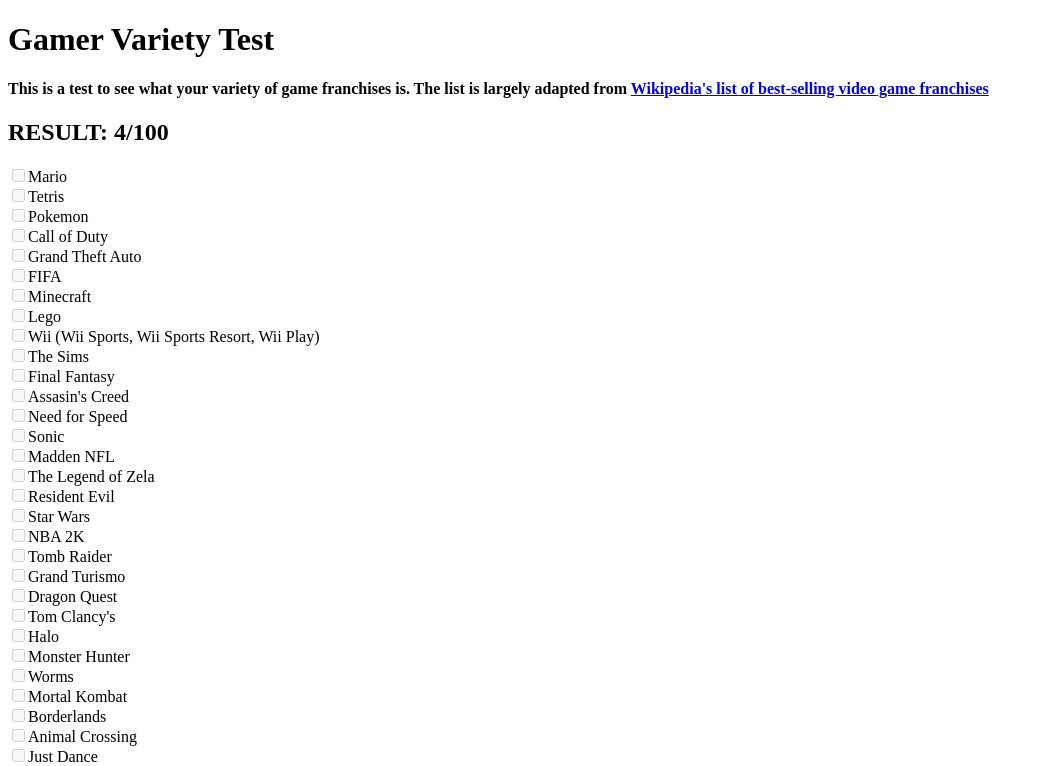
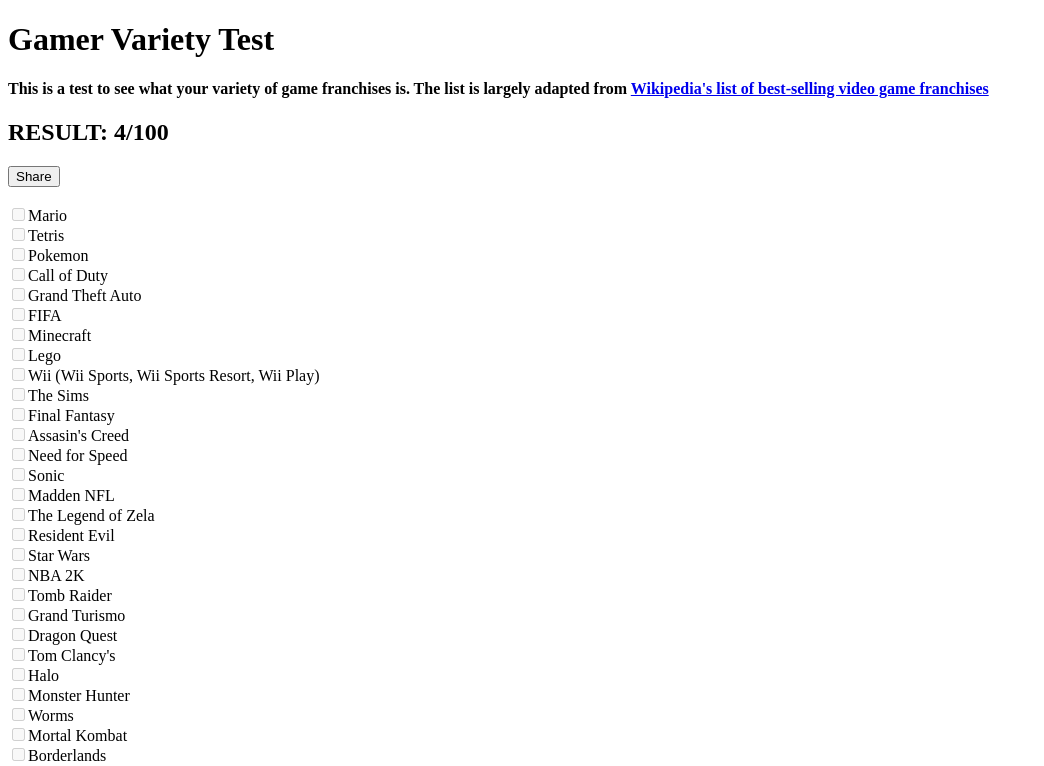
Before and after one commit to BrianLeblanc98/gamer-variety-test, a Nuxt app: page /result/1 in a window 1280 px wide. Shown: the top 766 px of the page, without its empty margins (0-1044 px from the left). Built offline with nearby package versions, Linux system fonts and the light colour scheme.

Commit message:
add share button to result page

```diff
--- a/pages/result/_encodedString.vue
+++ b/pages/result/_encodedString.vue
@@ -7,6 +7,8 @@
         <h1>Gamer Variety Test</h1>
         <h4>This is a test to see what your variety of game franchises is. The list is largely adapted from <a href='https://en.wikipedia.org/wiki/List_of_best-selling_video_game_franchises'>Wikipedia's list of best-selling video game franchises</a></h4>
         <h2>RESULT: {{ this.selectedGames.length }}/100</h2>
+        <button @click='share'>Share</button>
+        <br><br>
         <span v-for='game in games'>
             <input type='checkbox' :id='game' :value='game' v-model='selectedGames' disabled>
             <label>{{ game.name }}</label>
@@ -194,6 +196,14 @@
                 arr.shift()
             }
             return result
+        },
+        share() {
+            navigator.clipboard
+                .writeText(`https://gamer-variety-test.vercel.app/result/${this.encodedString}`)
+                .then(() => {
+                    alert('Result copied to clipboard')
+                })
+
         }
     }
 })
```
Also changed, not shown: 1 other file (tests, documents, lock files or other folders).
